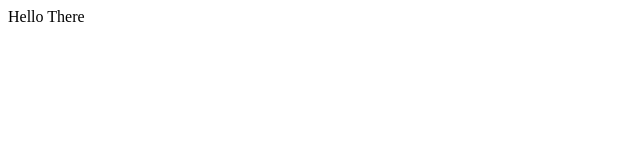
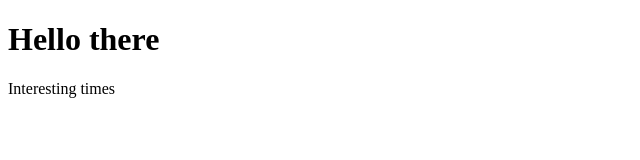
Before and after one commit to ruthbins/Site, a plain HTML site: page index.html in a window 1280 px wide. Shown: the whole page, without its empty margins (0-640 px from the left). Drawn offline with Linux system fonts and the light colour scheme.

Commit message:
Add paragraph

```diff
--- a/index.html
+++ b/index.html
@@ -6,7 +6,8 @@
   <title>My Site</title>
 </head>
 <body>
-<hi>Hello There</hi>
+<h1>Hello there</h1>
+<p>Interesting times</p>
 
 </body>
 </html>
```
